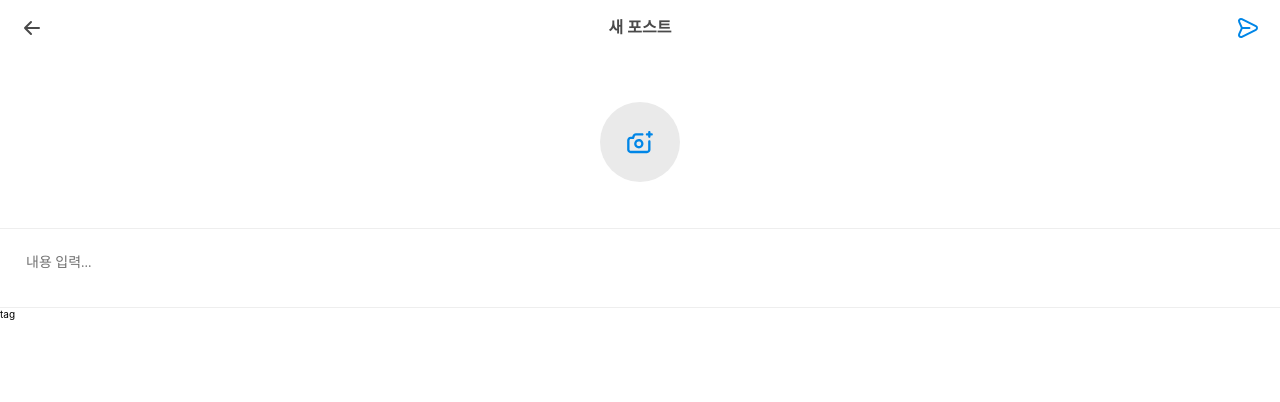
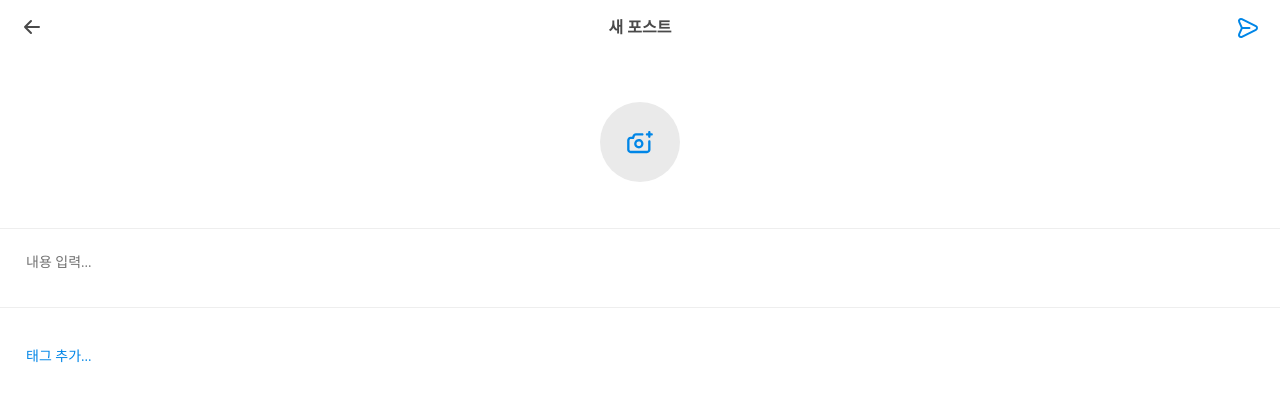
Before and after one commit to wish0ne/WishTrip, a React (Create React App) app: page /ARTrip/Create in a window 1280 px wide. Shown: the top 402 px of the page. Built offline with nearby package versions, Linux system fonts and the light colour scheme; a web font is replaced by a local one.

Commit message:
feat: AR 포스트 태그 작성 추가(WISHTRIP-32)

```diff
--- a/src/pages/Ar/components/CreateHeader.tsx
+++ b/src/pages/Ar/components/CreateHeader.tsx
@@ -1,4 +1,5 @@
 import styled from "styled-components";
+import { Link } from "react-router-dom";
 import { ReactComponent as Arrow } from "../../../assets/images/tabler_arrow-left.svg";
 import { ReactComponent as Submit } from "../../../assets/images/uil_message.svg";
 
@@ -16,10 +17,14 @@ const StyledHeader = styled.div`
   }
 `;
 
+const BackBtn = styled(Link)``;
+
 function CreateHeader() {
   return (
     <StyledHeader>
-      <Arrow />
+      <BackBtn to="/ARTrip">
+        <Arrow />
+      </BackBtn>
       <h1>새 포스트</h1>
       <Submit />
     </StyledHeader>
--- a/src/pages/Ar/components/WriteTag.tsx
+++ b/src/pages/Ar/components/WriteTag.tsx
@@ -1,7 +1,96 @@
 import styled from "styled-components";
+import { useState } from "react";
+import { ReactComponent as Delete } from "../../../assets/images/uil_multiply.svg";
+
+const StyledWriteTag = styled.div`
+  padding: 2rem 2.4rem;
+
+  & input {
+    border: none;
+    font-family: "Medium";
+    font-size: 1.4rem;
+    width: 100%;
+    color: ${(props) => props.theme.palette.primary3};
+    margin-top: 2rem;
+  }
+  & input:focus {
+    outline: none;
+  }
+  & input::placeholder {
+    color: ${(props) => props.theme.palette.primary3};
+  }
+`;
+const Tag = styled.div`
+  display: flex;
+  flex-wrap: wrap;
+  gap: 1.2rem 0.8rem;
+  & div {
+    background-color: ${(props) => props.theme.palette.primary3};
+    border-radius: 1.6rem;
+    padding: 0.6rem 1rem;
+    display: flex;
+    align-items: center;
+    height: 1.6rem;
+    span {
+      font-family: "Medium";
+      color: white;
+      font-size: 1.2rem;
+      letter-spacing: -0.024rem;
+    }
+  }
+`;
+
+const DeleteBtn = styled.button`
+  background: none;
+  border: none;
+  padding: 0;
+  margin-left: 0.6rem;
+  height: 1.6rem;
+`;
 
 function WriteTag() {
-  return <div>tag</div>;
+  const [tags, setTags] = useState<string[]>([]);
+  const [tag, setTag] = useState<string>("");
+
+  const handleEnter = (e: React.KeyboardEvent<HTMLInputElement>) => {
+    if (e.code === "Enter") {
+      //한글 중복 입력 문제 해결
+      if (e.nativeEvent.isComposing === false) {
+        //태그 중복 입력 방지
+        if (!tags.includes(tag)) setTags(tags.concat(tag));
+        setTag("");
+      }
+    }
+  };
+
+  const handleInput = (e: React.ChangeEvent<HTMLInputElement>) => {
+    setTag(e.target.value);
+  };
+
+  const handleDelete = (e: React.MouseEvent<HTMLButtonElement>) => {
+    setTags(tags.filter((tag) => tag !== e.currentTarget.dataset.tag));
+  };
+  return (
+    <StyledWriteTag>
+      <Tag>
+        {tags.map((tag) => (
+          <div key={tag}>
+            <span>#{tag}</span>
+            <DeleteBtn onClick={handleDelete} data-tag={tag}>
+              <Delete width="1.6rem" height="1.6rem" />
+            </DeleteBtn>
+          </div>
+        ))}
+      </Tag>
+      <input
+        type="text"
+        placeholder="태그 추가..."
+        onKeyDown={handleEnter}
+        value={tag}
+        onChange={handleInput}
+      />
+    </StyledWriteTag>
+  );
 }
 
 export default WriteTag;
```
Also changed, not shown: src/assets/images/uil_multiply.svg (added).
